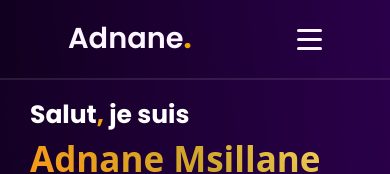
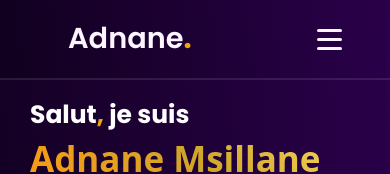
Before and after one commit to adnane05-msl/adnane-msillane-, a React (Vite) app: page / in a window 390 px wide. Shown: the top 174 px of the page. Built offline with nearby package versions, Linux system fonts and the light colour scheme.

Commit message:
eleventh commit

```diff
--- a/src/App.css
+++ b/src/App.css
@@ -38,7 +38,7 @@ body {
 
 
   @media(max-width: 1024px) and (min-height: 586px){
-     .page{
+    .page{
         padding-top: 60px; /* Réduisez à 60px pour mobile */
     }
 
--- a/src/Navbar/Navbar.css
+++ b/src/Navbar/Navbar.css
@@ -131,7 +131,6 @@
         display: flex;
         justify-content: end;
         align-items: end;
-        margin-right: 20px;
     }
 
     .nav-toggle.active .bar:nth-child(1) {
@@ -146,15 +145,12 @@
         transform: rotate(45deg) translate(-5px, -6px);
     }
 
-    /* Effet sur le contenu principal quand le menu est ouvert */
     .navbar.menu-open ~ * {
-        margin-right: 280px;
-        transition: margin-right 0.4s ease;
-
+        transition: margin-right 0.2s ease;
+        filter: blur(4px);
     }
 }
 
-/* Animation douce pour tous les états */
 .navbar * {
-    transition: all 0.4s ease;
+    transition: all 0.3s ease;
 }
```
